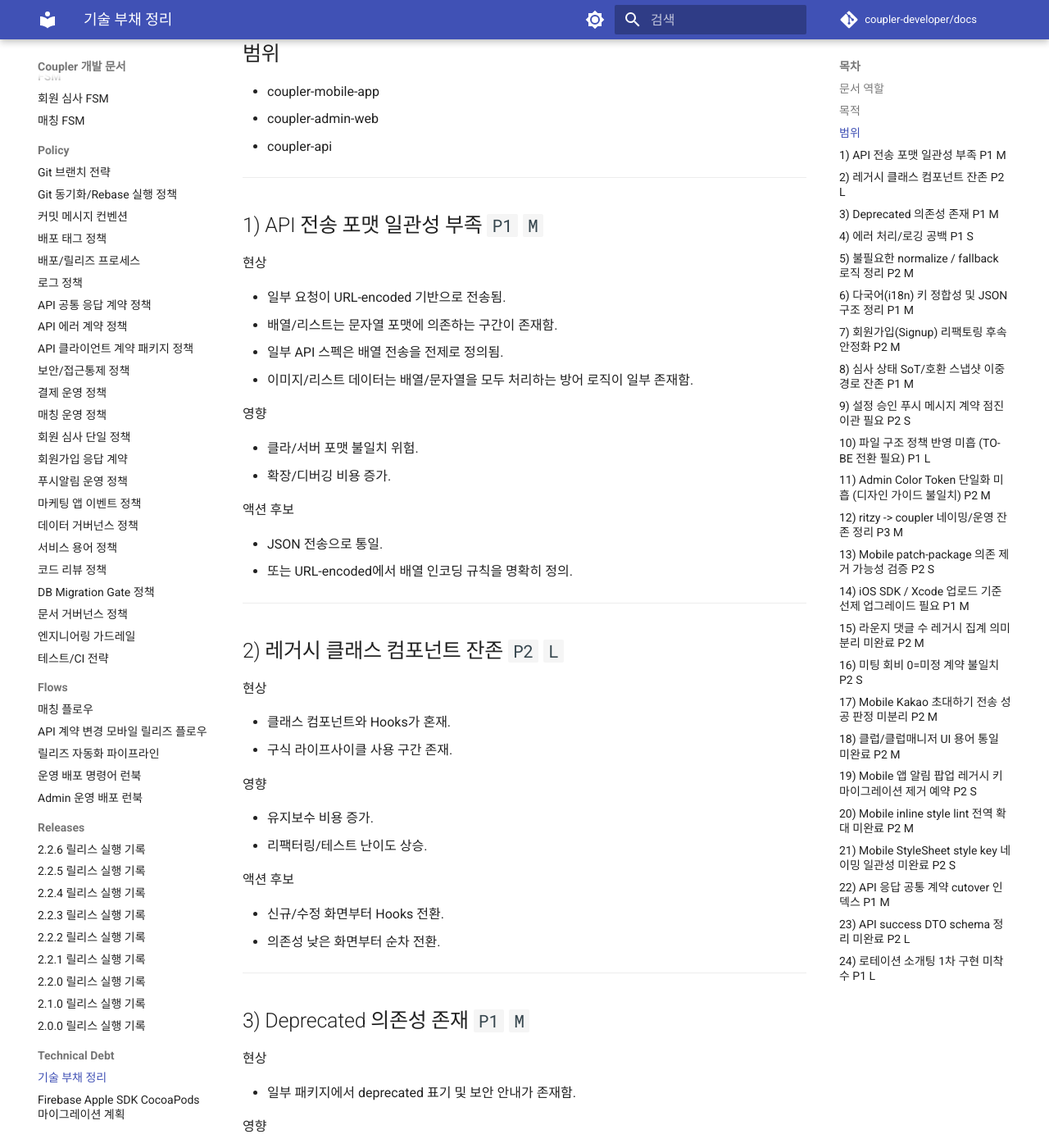
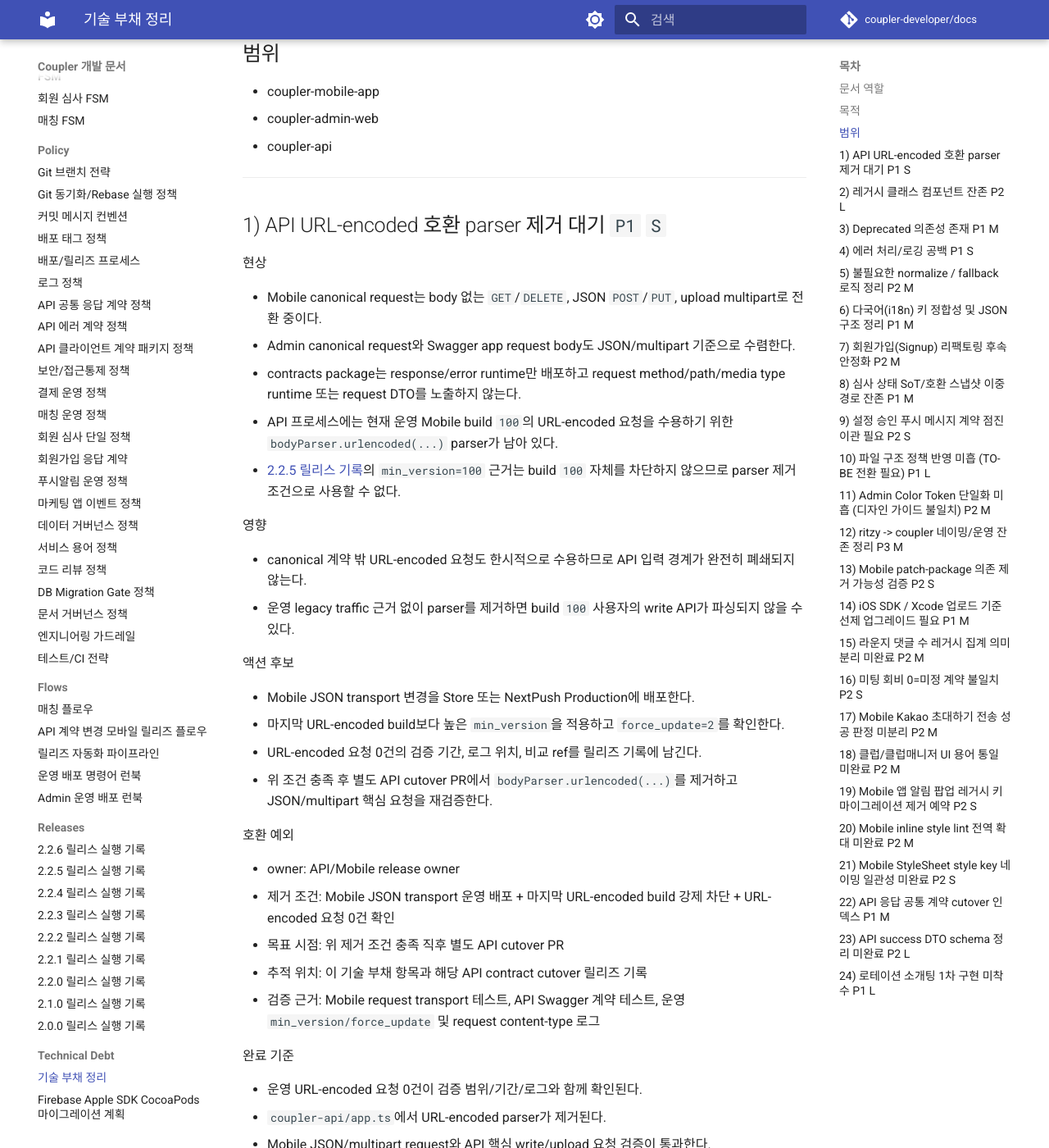
Before and after one commit to coupler-developer/docs, an MkDocs documentation site: the page built from content/technical-debt/technical-debt.md, in a window 1280 px wide and 1400 px high, scrolled down 466 px. Shown: the whole window at 82% size. Built offline with MkDocs 1.6.1 and Material for MkDocs 9.7.7, drawn with Linux system fonts in a browser that asks for light colours; comment, search, counter and statistics services are not loaded.

Commit message:
docs: JSON 요청 전환과 parser 제거 Gate 분리
Reason:
- request DTO/runtime 제외와 실제 JSON transport 전환을 구분해야 함
- 운영 build 100 차단 전 URL-encoded parser를 제거하면 회귀 위험이 있음

Changes:
- canonical request를 GET/DELETE query, POST/PUT JSON, upload multipart로 고정
- contracts package에서 request transport runtime과 request DTO를 제외
- URL-encoded parser 호환 예외의 제거 조건과 목표 시점 명시

How:
- v2.2.5 min_version=100 증빙과 API contract cutover Legacy traffic Gate를 연결

Tests:
- yarn validate:docs 통과

```diff
--- a/content/policy/api-client-contract-package-policy.md
+++ b/content/policy/api-client-contract-package-policy.md
@@ -20,6 +20,7 @@
 제외 범위:
 
 - JSON API 응답 envelope 자체의 wire 구조 변경
+- request method/path/media type 검증 runtime과 request DTO
 - operation별 success DTO schema 작성 기준
 - 실패 `ErrorData` taxonomy 작성 기준
 
@@ -71,6 +72,8 @@
 - 발행된 package version은 재사용하지 않는다. 계약 산출물이 바뀌면 새 version을 발행하고 소비자 lockfile에 반영한다.
 - package의 public response/envelope 타입과 runtime guard는 generated error runtime의 strict `ErrorData`를 실패 계약으로 사용한다.
 - `generated/apiContract.ts`는 Swagger success operation map 산출물이며, 그 안의 느슨한 실패 helper 타입을 package public response 기준으로 삼지 않는다.
+- request transport는 package public runtime으로 승격하지 않는다. Canonical client request는 body 없는 `GET`/`DELETE`, JSON `POST`/`PUT`, upload `multipart/form-data`로 고정하고, Mobile/Admin request boundary와 API Swagger/parser가 같은 결론을 가리켜야 한다.
+- API의 URL-encoded parser는 운영 legacy Mobile 차단 전까지만 허용하는 호환 입력 경로다. 제거 조건과 목표 시점은 [기술 부채 정리](../technical-debt/technical-debt.md)의 `API URL-encoded 호환 parser 제거 대기`에서 추적한다.
 - 소비자 코드는 package contract 또는 명시 ViewModel mapping을 사용하고, API 응답 shape를 local cast, alias fallback, normalize로 보정하지 않는다.
 
 ## 운영 절차
--- a/content/policy/engineering-guardrails.md
+++ b/content/policy/engineering-guardrails.md
@@ -175,6 +175,12 @@ cutover 배포 코드 기준:
     - `result_msg` 문자열 파싱, `error_context` 분기, 제거 조건 없는 호환 필드와 top-level 도메인 상태 `result_code`는 금지한다
     - 최종 계약 밖에 남은 legacy/cutover 부채는 [기술 부채 정리](../technical-debt/technical-debt.md)의 `API 응답 공통 계약 cutover 인덱스`에서 추적한다
     - 이 문서는 실패 노출과 책임 경계만 정한다. 세부 계약은 API 공통 응답 계약 정책과 API 에러 계약 정책을 따른다
+- **요청 transport는 JSON/multipart 단일 계약으로 수렴한다**
+    - Mobile/Admin의 body 없는 `GET`/`DELETE`는 query string, 일반 `POST`/`PUT` body는 JSON, upload body는 `multipart/form-data`로 고정한다
+    - `FormData`의 multipart boundary는 fetch/axios runtime이 생성하게 하고 `Content-Type` boundary를 수동 조립하지 않는다
+    - request method/path/media type 검증을 contracts package public runtime이나 request DTO로 승격하지 않는다
+    - Swagger request body, Mobile/Admin request boundary, API parser가 같은 JSON/multipart 계약을 가리켜야 한다
+    - API URL-encoded parser는 구버전 Mobile 운영 트래픽을 위한 호환 입력 경로로만 허용한다. 제거는 [API 계약 변경 모바일 릴리즈 플로우](../flows/cross-project/api-contract-mobile-release-flow.md)의 Legacy traffic Gate 충족 후 별도 cutover PR에서 수행한다
 - **DB typeCast 이후 의미 재캐스팅 금지 (`coupler-api`)**
     - DB `typeCast`가 적용된 row 숫자값은 동일 의미 필드에 대해 `Number(...)`/`String(...)` 재캐스팅을 금지한다
     - 화면 표시/로그 출력 등 포맷 목적 변환은 허용하되, 원본 도메인 필드 타입을 덮어쓰지 않는다
--- a/content/technical-debt/technical-debt.md
+++ b/content/technical-debt/technical-debt.md
@@ -19,24 +19,41 @@
 
 ---
 
-## 1) API 전송 포맷 일관성 부족 `P1` `M`
+## 1) API URL-encoded 호환 parser 제거 대기 `P1` `S`
 
 현상
 
-- 일부 요청이 URL-encoded 기반으로 전송됨.
-- 배열/리스트는 문자열 포맷에 의존하는 구간이 존재함.
-- 일부 API 스펙은 배열 전송을 전제로 정의됨.
-- 이미지/리스트 데이터는 배열/문자열을 모두 처리하는 방어 로직이 일부 존재함.
+- Mobile canonical request는 body 없는 `GET`/`DELETE`, JSON `POST`/`PUT`, upload multipart로 전환 중이다.
+- Admin canonical request와 Swagger app request body도 JSON/multipart 기준으로 수렴한다.
+- contracts package는 response/error runtime만 배포하고 request method/path/media type runtime 또는 request DTO를 노출하지 않는다.
+- API 프로세스에는 현재 운영 Mobile build `100`의 URL-encoded 요청을 수용하기 위한 `bodyParser.urlencoded(...)` parser가 남아 있다.
+- [2.2.5 릴리스 기록](../releases/v2.2.5.md)의 `min_version=100` 근거는 build `100` 자체를 차단하지 않으므로 parser 제거 조건으로 사용할 수 없다.
 
 영향
 
-- 클라/서버 포맷 불일치 위험.
-- 확장/디버깅 비용 증가.
+- canonical 계약 밖 URL-encoded 요청도 한시적으로 수용하므로 API 입력 경계가 완전히 폐쇄되지 않는다.
+- 운영 legacy traffic 근거 없이 parser를 제거하면 build `100` 사용자의 write API가 파싱되지 않을 수 있다.
 
 액션 후보
 
-- JSON 전송으로 통일.
-- 또는 URL-encoded에서 배열 인코딩 규칙을 명확히 정의.
+- Mobile JSON transport 변경을 Store 또는 NextPush Production에 배포한다.
+- 마지막 URL-encoded build보다 높은 `min_version`을 적용하고 `force_update=2`를 확인한다.
+- URL-encoded 요청 0건의 검증 기간, 로그 위치, 비교 ref를 릴리즈 기록에 남긴다.
+- 위 조건 충족 후 별도 API cutover PR에서 `bodyParser.urlencoded(...)`를 제거하고 JSON/multipart 핵심 요청을 재검증한다.
+
+호환 예외
+
+- owner: API/Mobile release owner
+- 제거 조건: Mobile JSON transport 운영 배포 + 마지막 URL-encoded build 강제 차단 + URL-encoded 요청 0건 확인
+- 목표 시점: 위 제거 조건 충족 직후 별도 API cutover PR
+- 추적 위치: 이 기술 부채 항목과 해당 API contract cutover 릴리즈 기록
+- 검증 근거: Mobile request transport 테스트, API Swagger 계약 테스트, 운영 `min_version/force_update` 및 request content-type 로그
+
+완료 기준
+
+- 운영 URL-encoded 요청 0건이 검증 범위/기간/로그와 함께 확인된다.
+- `coupler-api/app.ts`에서 URL-encoded parser가 제거된다.
+- Mobile JSON/multipart request와 API 핵심 write/upload 요청 검증이 통과한다.
 
 ---
 
```
